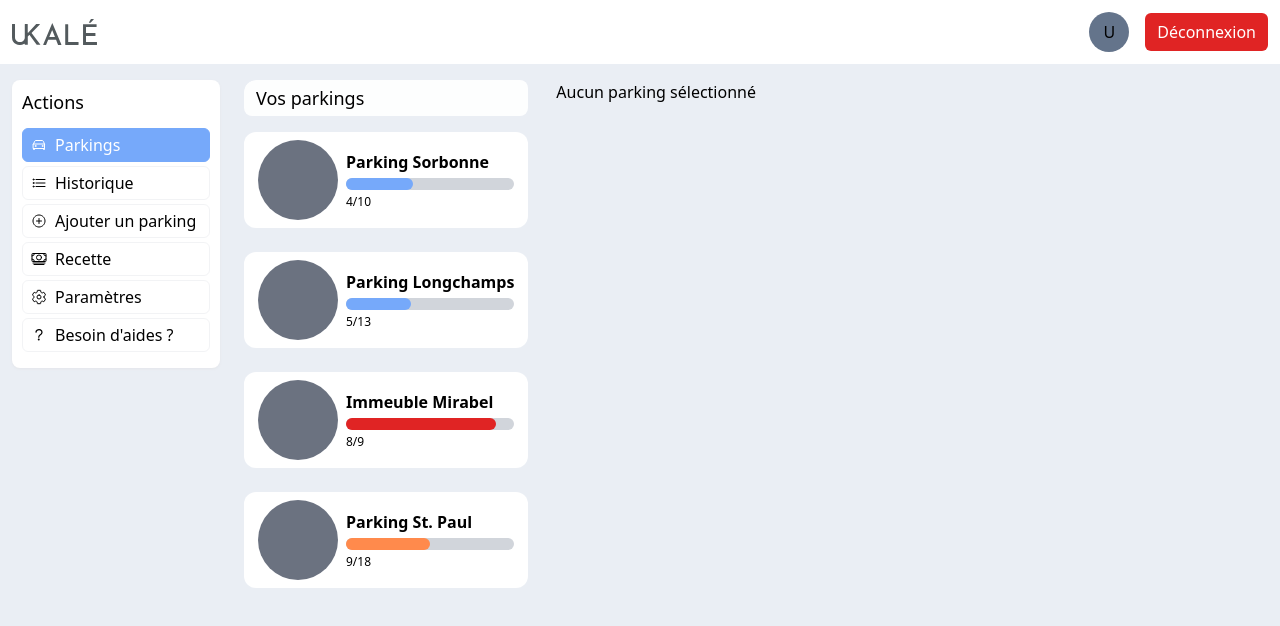
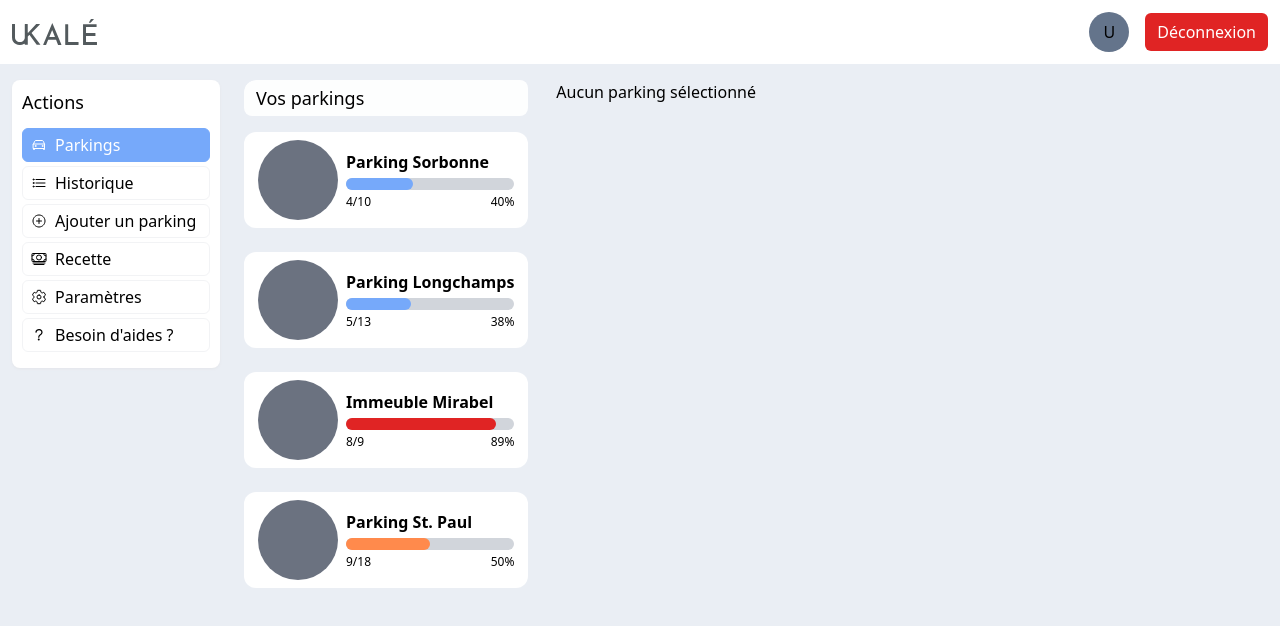
Before and after one commit to Ni3tzsch/ukale-1, a React (Vite) app in the folder frontend/: page /dashboard/parkings in a window 1280 px wide. Shown: the top 626 px of the page. Built offline with nearby package versions, Linux system fonts and the light colour scheme.

Commit message:
add percentage to parking list

```diff
--- a/frontend/src/components/Dashboard/Parkings/SingleParking.jsx
+++ b/frontend/src/components/Dashboard/Parkings/SingleParking.jsx
@@ -38,9 +38,14 @@
               style={{ width: occupationRate + '%' }}
             />
           </div>
-          <span className="text-xs font-medium">
-            {occupation + '/' + capacity}
-          </span>
+          <div className="flex justify-between">
+            <span className="text-xs font-medium">
+              {occupation + '/' + capacity}
+            </span>
+            <span className="text-xs font-medium">
+              {occupationRate.toFixed(0)}%
+            </span>
+          </div>
         </div>
       </div>
     </Link>
```
